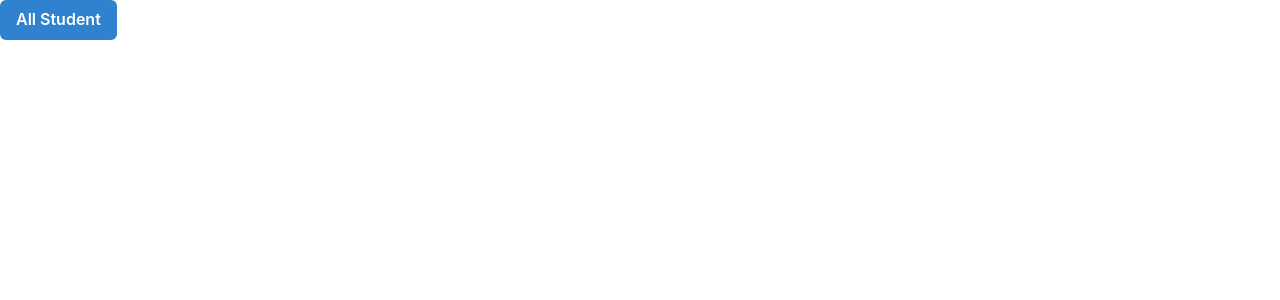
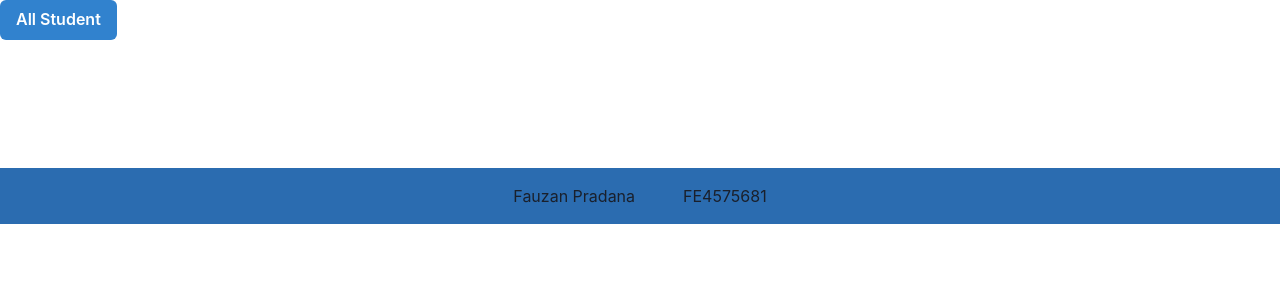
Before and after one commit to fauzanpr/student-portal-final, a React (Create React App) app: page / in a window 1280 px wide. Shown: the top 300 px of the page. Built offline with nearby package versions, Linux system fonts and the light colour scheme.

Commit message:
feat: add styling on Footer and Navbar (32 passed)

```diff
--- a/src/App.js
+++ b/src/App.js
@@ -6,6 +6,7 @@ import AddStudent from "./Routes/AddStudent";
 import Student from "./Routes/Student";
 import EditStudent from "./Routes/EditStudent";
 import NotFound from "./Routes/NotFound";
+import Footer from "./components/Footer";
 
 const App = () => {
   return (
@@ -19,6 +20,7 @@ const App = () => {
         </Route>
         <Route path="*" element={<NotFound />} />
       </Routes>
+      <Footer />
     </> // TODO: replace this
   );
 };
--- a/src/components/Footer.jsx
+++ b/src/components/Footer.jsx
@@ -1,8 +1,16 @@
 // TODO: answer here
+import { Box, Flex, Text } from "@chakra-ui/react";
 
 const Footer = () => {
   return (
-    <></>
+    <>
+      <Box className="footer">
+        <Flex justifyContent="center" gap="3rem" p="1rem" bg="blue.600" mt="10%">
+          <p className="studentName" color="white" fontWeight="bold">Fauzan Pradana</p>
+          <p className="studentId" color="white" fontWeight="bold">FE4575681</p>
+        </Flex>
+      </Box>
+    </>
     // TODO: answer here
   );
 };
```
Also changed, not shown: src/components/Navbar.jsx (line endings or trailing spaces).
